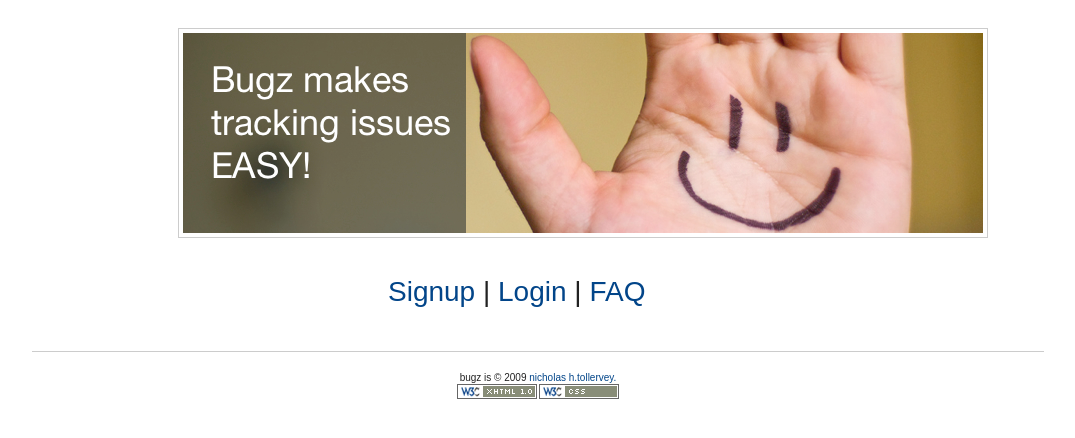
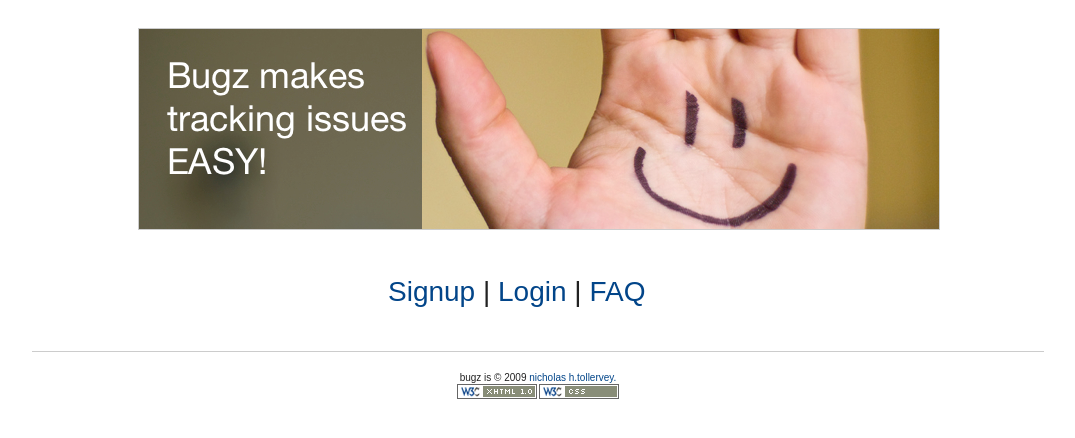
Before and after one commit to ntoll/IssueTracker, a Django app: template templates/home.html in a window 1280 px wide. Shown: the part 171-609 px from the top of the page, without its empty margins (102-1177 px from the left). Run offline with Django 3.2, Linux system fonts and the light colour scheme; the template is opened without the code that fills it, so the values that code supplies are empty; parts of the project's set-up code (start-up, migrations or seed data) failed here and were passed over.

Commit message:
Quickly changed a slight CSS bug

```diff
--- a/static/css/jq_fade.css
+++ b/static/css/jq_fade.css
@@ -1,8 +1,11 @@
 ul#portfolio li img{
 	border: 1px solid #ccc;
-	padding: 4px;
+	padding: 0px;
 }
 
+ul#portfolio {
+    padding: 0px;
+}
 
 .fade{
 	margin-bottom: 2em;
```
